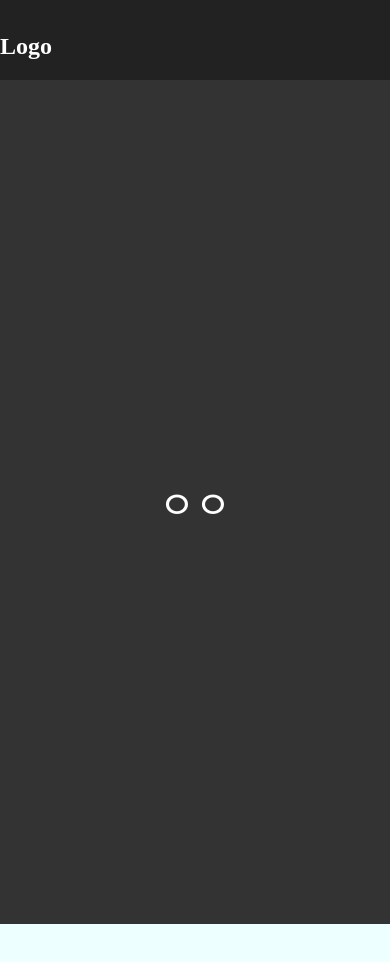
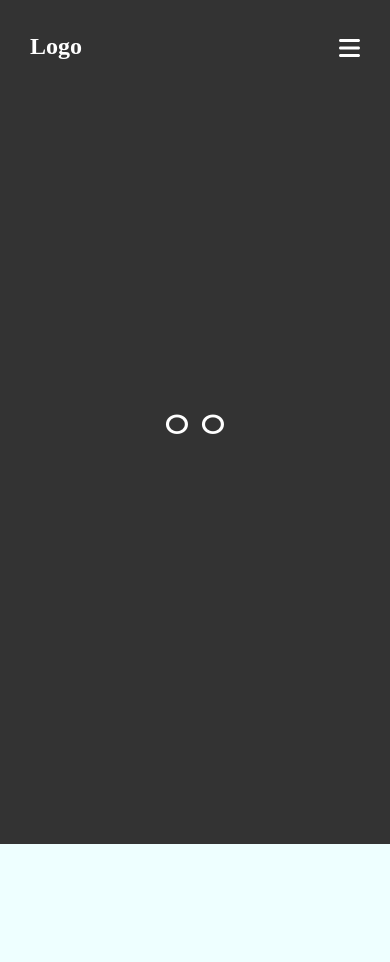
Before and after one commit to songmok/profile, a React (Create React App) app: page / in a window 390 px wide. Shown: the top 962 px of the page. Built offline with nearby package versions, Linux system fonts and the light colour scheme; a web font is replaced by a local one.

Commit message:
header 반응형 추가

```diff
--- a/src/components/common/Header.js
+++ b/src/components/common/Header.js
@@ -1,4 +1,8 @@
 import { Link, NavLink } from "react-router-dom";
+// fontAwsome 적용
+// https://fontawesome.com/v5/docs/web/use-with/react
+import { FontAwesomeIcon } from "@fortawesome/react-fontawesome";
+import { faBars } from "@fortawesome/free-solid-svg-icons";
 /*
   NavLink
   : 객체를 이용해서 포커스 스타일 적용
@@ -6,10 +10,10 @@
   : to="URI" props 는 필수
 */
 
-const Header = () => {
+const Header = (props) => {
   const active = { color: "hotpink" };
   return (
-    <header>
+    <header className={props.type}>
       <div className="inner">
         <h1>
           <Link to="/">Logo</Link>
@@ -46,6 +50,7 @@
             </NavLink>
           </li>
         </ul>
+        <FontAwesomeIcon icon={faBars} className="fa-bars" />
       </div>
     </header>
   );
--- a/src/scss/common/_footer.scss
+++ b/src/scss/common/_footer.scss
@@ -12,3 +12,10 @@
     }
   }
 }
+@media screen and (max-width: $tablet) {
+  header {
+    .inner {
+      width: 100%;
+    }
+  }
+}
--- a/src/scss/common/_header.scss
+++ b/src/scss/common/_header.scss
@@ -6,7 +6,6 @@
     width: 1180px;
     height: 80px;
     margin: 0 auto;
-
     h1 {
       position: absolute;
       bottom: 20px;
@@ -32,5 +31,37 @@
         }
       }
     }
+    .fa-bars {
+      position: absolute;
+      right: 30px;
+      bottom: 20px;
+      font-size: 24px;
+      color: #fff;
+      display: none;
+    }
+  }
+  &.main {
+    position: absolute;
+    top: 0;
+    left: 0;
+    z-index: 9;
+    background: transparent;
   }
 }
+@media screen and (max-width: $tablet) {
+  header {
+    .inner {
+      width: 100%;
+
+      h1 {
+        left: 30px;
+      }
+      #gnb {
+        display: none;
+      }
+      .fa-bars {
+        display: block;
+      }
+    }
+  }
+}
--- a/src/scss/style.scss
+++ b/src/scss/style.scss
@@ -1,5 +1,9 @@
 // font
 @import url("https://fonts.googleapis.com/css2?family=Gaegu:wght@300;400;700&family=Noto+Sans+KR:wght@300;400;500;700;900&display=swap");
+// 화면 반응형 기준픽셀
+// scss에서 변수는 $로 시작
+$tablet: 1180px;
+$mp: 540px;
 // common
 @import "common/reset";
 @import "common/header";
```
